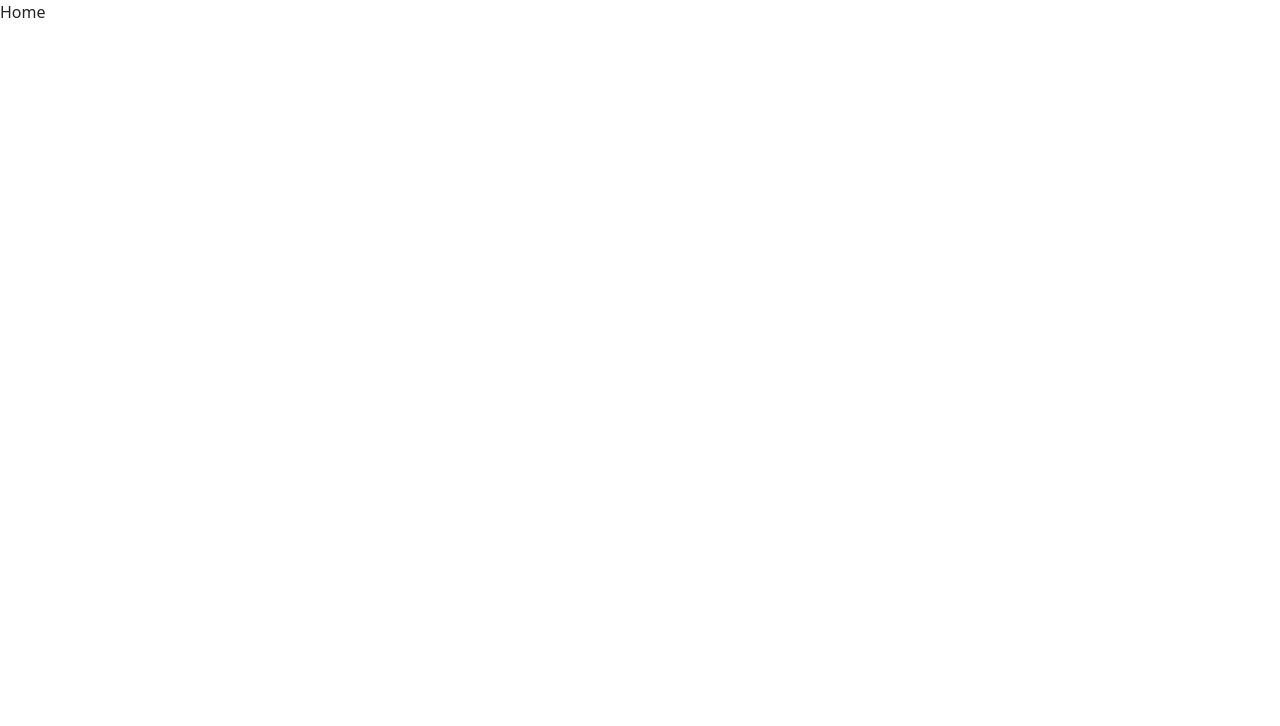
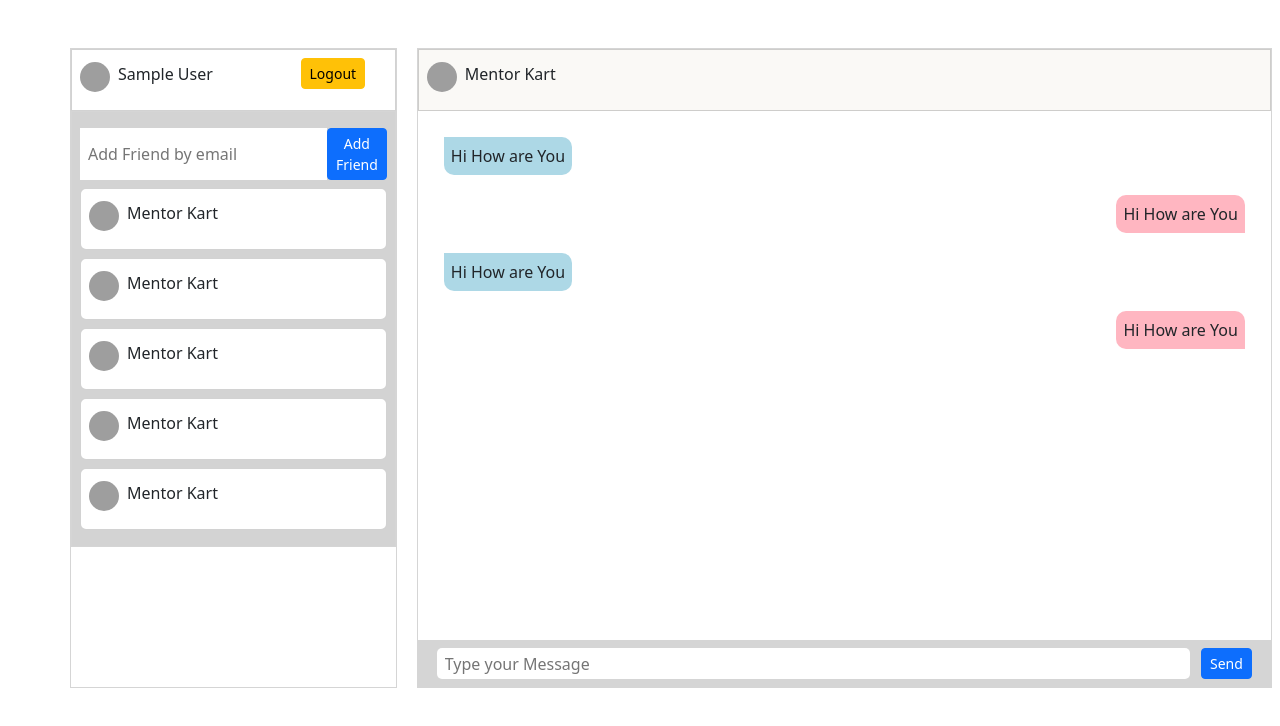
Before and after one commit to Ashish1322/mentor-kart-files-batch-4, a React (Vite) app in the folder chat application/frontend/: page /home in a window 1280 px wide. Shown: the top 726 px of the page. Built offline with nearby package versions, Linux system fonts and the light colour scheme; sample sign-in values are in the browser's storage; grey boxes are pictures that could not be loaded.

Commit message:
Created the Home Page Layout

```diff
--- a/chat application/frontend/src/App.jsx
+++ b/chat application/frontend/src/App.jsx
@@ -7,7 +7,7 @@
 import { ToastContainer, toast } from "react-toastify";
 
 import ChatContext from "../ChatContext";
-import { useState } from "react";
+import { useEffect, useState } from "react";
 export default function App() {
   const [user, setUser] = useState(null);
 
@@ -26,7 +26,12 @@
         if (data.success == false) {
           toast.error(data.message);
         } else {
+          // store the user in state
           setUser(data);
+          // store the user in localstorage
+          localStorage.setItem("chatuser", JSON.stringify(data));
+          // redirect to home page
+          navigator("/home");
         }
       })
       .catch((err) => {
@@ -56,7 +61,19 @@
       });
   };
 
-  const logout = () => {};
+  const logout = () => {
+    setUser(null);
+    localStorage.clear("chatuser");
+    navigator("/");
+  };
+
+  // check if user is loggedin already then redirect them to home page
+  useEffect(() => {
+    if (localStorage.getItem("chatuser")) {
+      setUser(JSON.parse(localStorage.getItem("chatuser")));
+      navigator("/home");
+    }
+  }, []);
 
   return (
     <div>
--- /dev/null
+++ b/chat application/frontend/src/components/FriendCard.jsx
@@ -0,0 +1,19 @@
+import React from "react";
+
+export default function FriendCard() {
+  return (
+    <div className="card p-2 my-2" style={{ width: "100%" }}>
+      <div className="row">
+        <div className="col col-8 d-flex">
+          <img
+            className="rounded-circle mt-1"
+            width={30}
+            height={30}
+            src="https://mentorkart.com/images/logo-full.png"
+          />
+          <p className="mx-2 mt-1">Mentor Kart</p>
+        </div>
+      </div>
+    </div>
+  );
+}
--- /dev/null
+++ b/chat application/frontend/src/components/Friends.jsx
@@ -0,0 +1,25 @@
+import React from "react";
+import FriendCard from "./FriendCard";
+export default function Friends() {
+  return (
+    <div
+      className="p-2"
+      style={{ border: "1px solid #d5d5d5", backgroundColor: "lightgrey" }}
+    >
+      <div className="d-flex justify-content-between my-2 ">
+        <input
+          className="border-0 px-2"
+          style={{ outline: "none" }}
+          placeholder="Add Friend by email"
+        />
+        <button className="btn btn-primary btn-sm">Add Friend</button>
+      </div>
+
+      <FriendCard />
+      <FriendCard />
+      <FriendCard />
+      <FriendCard />
+      <FriendCard />
+    </div>
+  );
+}
--- a/chat application/frontend/src/components/Home.jsx
+++ b/chat application/frontend/src/components/Home.jsx
@@ -1,5 +1,25 @@
-import React from "react";
+import { useContext, useEffect } from "react";
+import ChatContext from "../../ChatContext";
+import { useNavigate } from "react-router-dom";
+import LeftSideBar from "./LeftSideBar";
+import RightSideBar from "./RightSideBar";
+export default function Home() {
+  const { user } = useContext(ChatContext);
+  const navigate = useNavigate();
 
-export default function Home() {
-  return <div>Home</div>;
+  // check for user is logged in or not login, if not then redirect to login
+  useEffect(() => {
+    if (!user) {
+      navigate("/");
+    }
+  }, []);
+
+  return (
+    <div className="container mt-5 p-0">
+      <div style={{ display: "flex", gap: "20px", height: "80vh" }}>
+        <LeftSideBar />
+        <RightSideBar />
+      </div>
+    </div>
+  );
 }
--- /dev/null
+++ b/chat application/frontend/src/components/LeftSideBar.jsx
@@ -0,0 +1,13 @@
+import React from "react";
+import Friends from "./Friends";
+
+import UserProfileCard from "./UserProfileCard";
+
+export default function LeftSideBar() {
+  return (
+    <div style={{ border: "1px solid #d5d5d5", padding: 0 }}>
+      <UserProfileCard />
+      <Friends />
+    </div>
+  );
+}
--- /dev/null
+++ b/chat application/frontend/src/components/Messages.jsx
@@ -0,0 +1,41 @@
+import React from "react";
+
+const senderStyles = {
+  backgroundColor: "lightpink",
+  width: "fit-content",
+  padding: 7,
+  borderRadius: 10,
+  borderBottomRightRadius: 0,
+  margin: 10,
+};
+
+const receiverStyles = {
+  backgroundColor: "lightblue",
+  width: "fit-content",
+  padding: 7,
+  borderRadius: 10,
+  borderTopLeftRadius: 0,
+  margin: 10,
+};
+
+export default function Messages() {
+  return (
+    <div className="p-3">
+      <div>
+        <p style={receiverStyles}>Hi How are You</p>
+      </div>
+
+      <div style={{ display: "flex", justifyContent: "end" }}>
+        <p style={senderStyles}>Hi How are You</p>
+      </div>
+
+      <div>
+        <p style={receiverStyles}>Hi How are You</p>
+      </div>
+
+      <div style={{ display: "flex", justifyContent: "end" }}>
+        <p style={senderStyles}>Hi How are You</p>
+      </div>
+    </div>
+  );
+}
--- /dev/null
+++ b/chat application/frontend/src/components/ReceiverCard.jsx
@@ -0,0 +1,22 @@
+import React from "react";
+
+export default function ReceiverCard() {
+  return (
+    <div
+      className="card p-2"
+      style={{ backgroundColor: "#FAF9F6", borderRadius: 0 }}
+    >
+      <div className="row">
+        <div className="col col-8 d-flex">
+          <img
+            className="rounded-circle mt-1"
+            width={30}
+            height={30}
+            src="https://mentorkart.com/images/logo-full.png"
+          />
+          <p className="mx-2 mt-1">Mentor Kart</p>
+        </div>
+      </div>
+    </div>
+  );
+}
--- /dev/null
+++ b/chat application/frontend/src/components/RightSideBar.jsx
@@ -0,0 +1,17 @@
+import React from "react";
+import Messages from "./Messages";
+import ReceiverCard from "./ReceiverCard";
+import SendBox from "./SendBox";
+
+export default function RightSideBar() {
+  return (
+    <div
+      className="col col-9"
+      style={{ border: "1px solid #d5d5d5", padding: 0, position: "relative" }}
+    >
+      <ReceiverCard />
+      <Messages />
+      <SendBox />
+    </div>
+  );
+}
--- /dev/null
+++ b/chat application/frontend/src/components/SendBox.jsx
@@ -0,0 +1,23 @@
+import React from "react";
+
+export default function SendBox() {
+  return (
+    <div
+      className="d-flex justify-content-evenly mt-1 p-2  "
+      style={{
+        position: "absolute",
+        bottom: "0px",
+        width: "100%",
+
+        backgroundColor: "#d5d5d5",
+      }}
+    >
+      <input
+        className="border-0 px-2"
+        style={{ outline: "none", width: "90%", borderRadius: 5 }}
+        placeholder="Type your Message"
+      />
+      <button className="btn btn-primary btn-sm">Send</button>
+    </div>
+  );
+}
--- /dev/null
+++ b/chat application/frontend/src/components/UserProfileCard.jsx
@@ -0,0 +1,27 @@
+import { useContext } from "react";
+import ChatContext from "../../ChatContext";
+
+export default function UserProfileCard() {
+  const { logout, user } = useContext(ChatContext);
+
+  return (
+    <div className="card p-2" style={{ width: "100%", borderRadius: 0 }}>
+      <div className="row">
+        <div className="col col-8 d-flex">
+          <img
+            className="rounded-circle mt-1"
+            width={30}
+            height={30}
+            src="https://media.licdn.com/dms/image/D4D03AQFpbkC9OasrTw/profile-displayphoto-shrink_400_400/0/1675607073927?e=1702512000&v=beta&t=WlJLQs4OeYXfgTCrRxodI9XjCFY9vxv_uLSLFI5glRs"
+          />
+          <p className="mx-2 mt-1">{user && user.name}</p>
+        </div>
+        <div className="col col-4">
+          <button onClick={logout} className="btn btn-sm btn-warning">
+            Logout
+          </button>
+        </div>
+      </div>
+    </div>
+  );
+}
```
Also changed, not shown: 1 other file (tests, documents, lock files or other folders).
